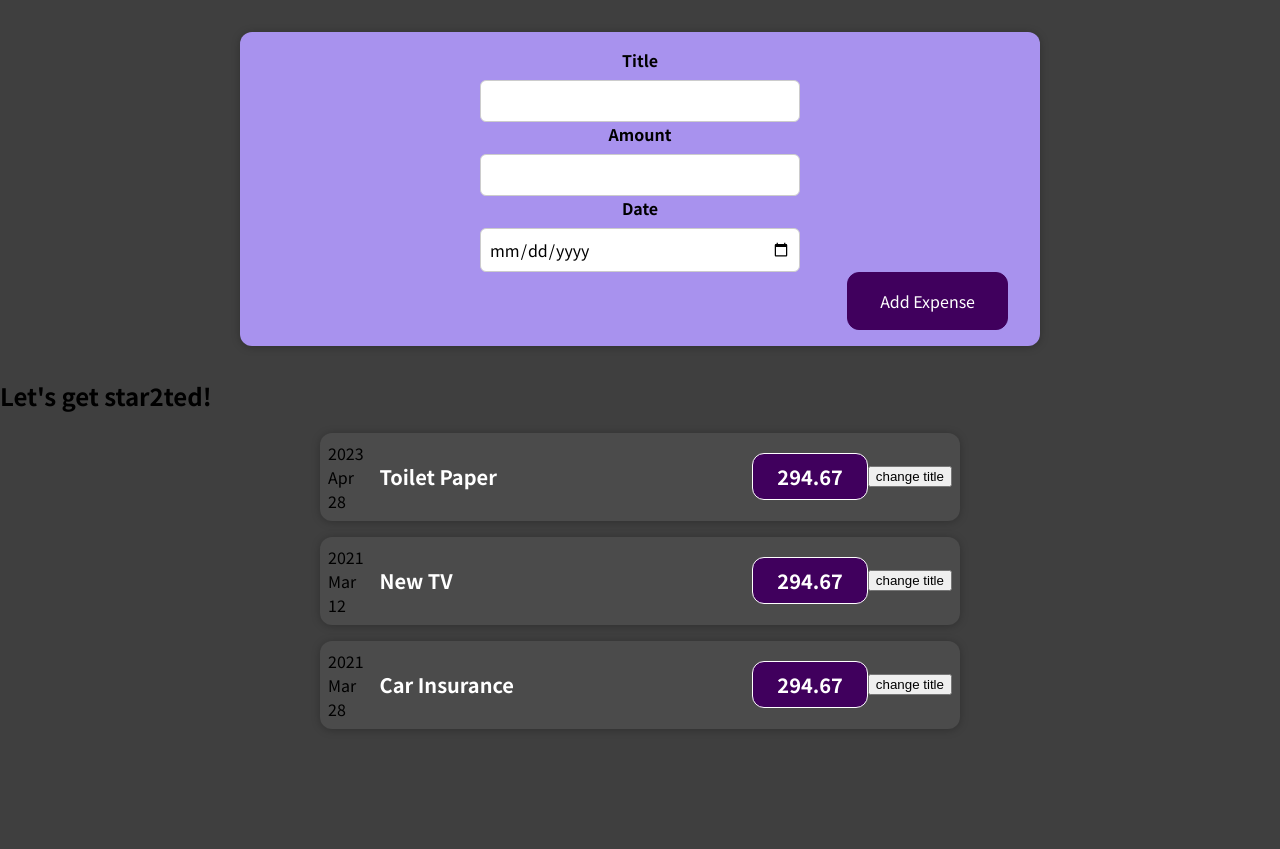
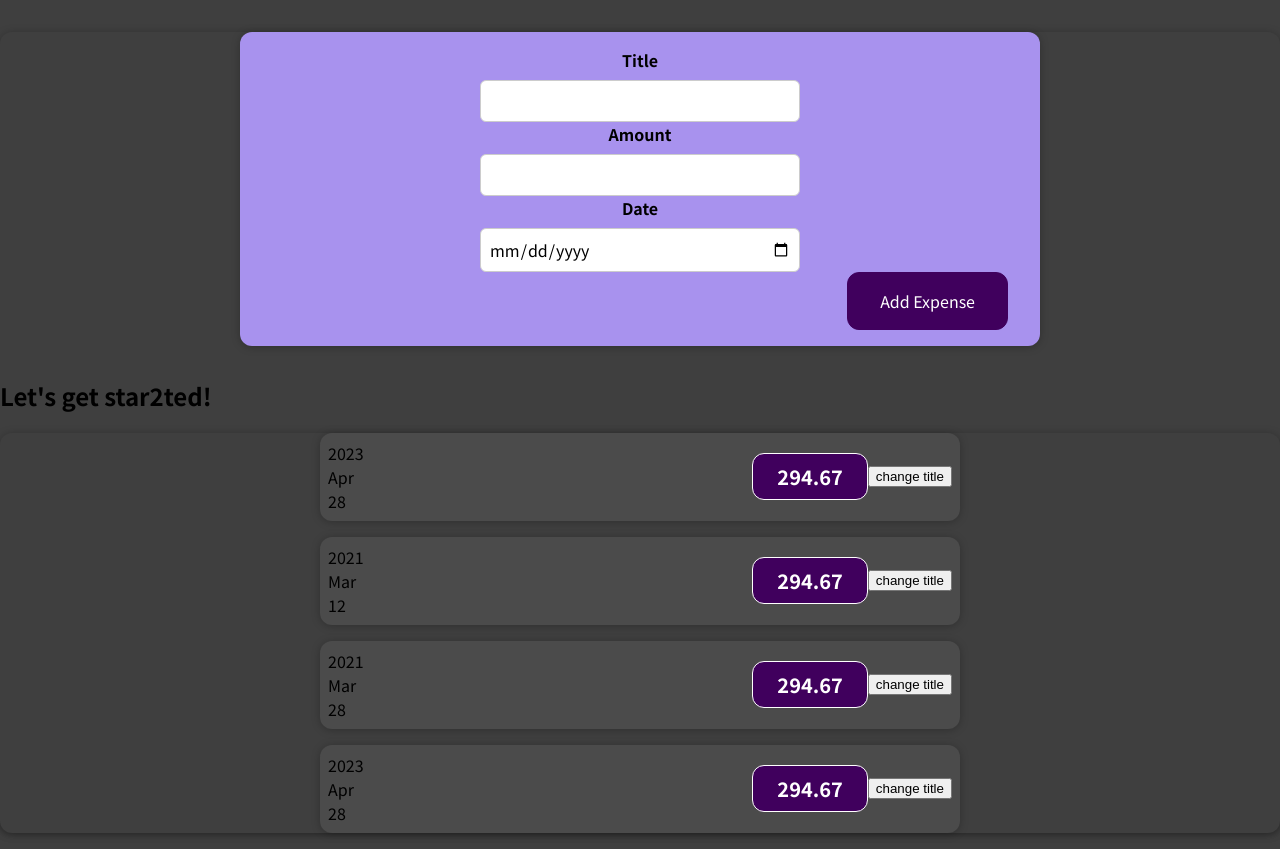
Before and after one commit to Ashraf-Magdy-Mostafa/React-Trial, a React (Create React App) app: page / in a window 1280 px wide. Before the commit the page ends 800 px from the top, so only its background shows below. Built offline with nearby package versions, Linux system fonts and the light colour scheme.

Commit message:
added dynamic array entry & display

```diff
--- a/src/App.js
+++ b/src/App.js
@@ -1,6 +1,9 @@
+import { List } from "./newList";
+import { useState } from "react";
 import { NewExpense } from "./comp/NewExpense/NewExpense";
 import Expences from "./comp/expnces";
-const DUMMY_EXPENSES = [
+import { Card } from "./comp/card";
+export const DUMMY_EXPENSES = [
   {
     id: "e1",
     title: "Toilet Paper",
@@ -22,26 +25,20 @@ const DUMMY_EXPENSES = [
   },
 ];
 function App() {
+  // const newArr = () => {};
+  const [expenses, setExpenses] = useState(DUMMY_EXPENSES);
+  const addExpenseHandler = (expense) => {
+    setExpenses((prevExpenses) => {
+      return [expense, ...prevExpenses];
+    });
+  };
   return (
-    <div>
-      <NewExpense />
+    <Card>
+      <NewExpense onAddExpense={addExpenseHandler} />
       <h2>Let's get star2ted!</h2>
-      <Expences
-        title={DUMMY_EXPENSES[0].title}
-        name={DUMMY_EXPENSES[0].id}
-        date={DUMMY_EXPENSES[0].date}
-      ></Expences>
-      <Expences
-        title={DUMMY_EXPENSES[1].title}
-        name={DUMMY_EXPENSES[1].id}
-        date={DUMMY_EXPENSES[1].date}
-      ></Expences>
-      <Expences
-        title={DUMMY_EXPENSES[2].title}
-        name={DUMMY_EXPENSES[2].id}
-        date={DUMMY_EXPENSES[2].date}
-      ></Expences>
-    </div>
+
+      <List onlist={expenses} />
+    </Card>
   );
 }
 
--- a/src/comp/NewExpense/ExpenseForm.js
+++ b/src/comp/NewExpense/ExpenseForm.js
@@ -10,7 +10,7 @@ export const ExpenseForm = (props) => {
     const expenseData = {
       title: enteredTitle,
       amount: enteredAmount,
-      date: enteredDate,
+      date: new Date(enteredDate),
     };
     props.onSubmitFunction(expenseData);
     //console.log(expenseData);
--- a/src/comp/NewExpense/NewExpense.js
+++ b/src/comp/NewExpense/NewExpense.js
@@ -2,13 +2,15 @@ import React from "react";
 import "./NewExpense.css";
 import { ExpenseForm } from "./ExpenseForm";
 
-export const NewExpense = () => {
+export const NewExpense = (props) => {
   const expenseDataHandler = (enteredExpenseData) => {
     const expenseData = {
       ...enteredExpenseData,
       id: Math.random().toString(),
     };
-    console.log(expenseData);
+    //console.log(expenseData);
+    props.onAddExpense(expenseData);
+    console.log(props.onAddExpense);
   };
   return (
     <div className="new-expense">
--- a/src/comp/expnces.js
+++ b/src/comp/expnces.js
@@ -2,6 +2,7 @@ import { ExpenseDate } from "./ExpenseDate";
 import { Card } from "./card";
 import "./ExpenseItem.css";
 import { useState } from "react";
+
 function Expences(props) {
   const [title, setTitle] = useState(props.title);
   const expenseDate = new Date();
@@ -11,6 +12,7 @@ function Expences(props) {
     setTitle("changed");
     console.log("changed", title);
   };
+
   return (
     <Card className="expense-item">
       <ExpenseDate date={props.date} />
--- /dev/null
+++ b/src/newList.js
@@ -0,0 +1,28 @@
+import { Card } from "./comp/card";
+import Expences from "./comp/expnces";
+import { DUMMY_EXPENSES } from "./App";
+export function List(props) {
+  console.log(props.onlist);
+
+  return (
+    <Card>
+      {props.onlist.map((expense) => (
+        <Expences
+          title={props.onlist.title}
+          name={expense.id}
+          date={expense.date}
+        />
+      ))}
+    </Card>
+  );
+}
+/*
+
+props.onlist.map((expense) => {
+        <Expences
+          title={props.onlist.title}
+          name={expense.id}
+          date={expense.date}
+        />;
+
+        */
```
Also changed, not shown: 1 other file (tests, documents, lock files or other folders).
